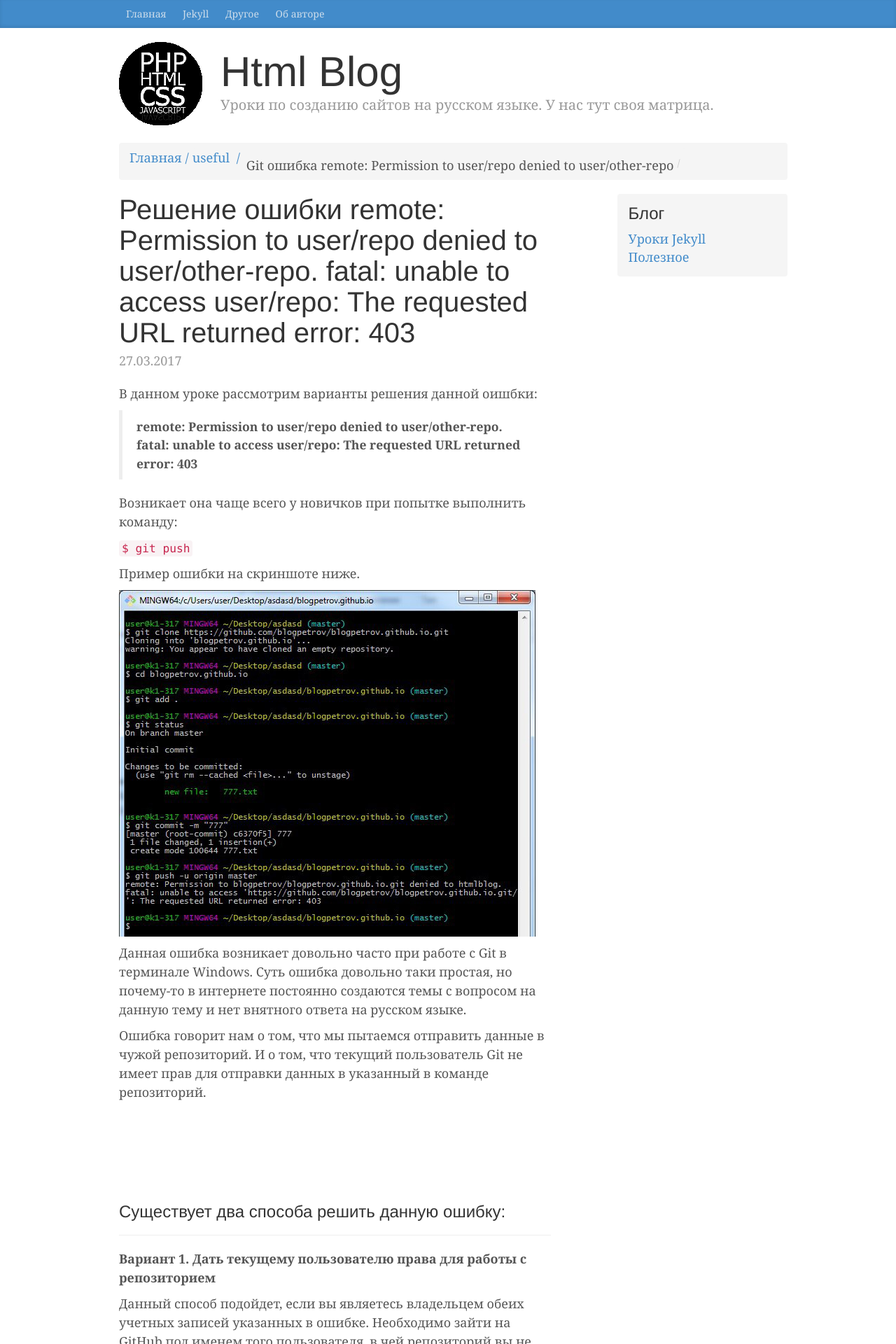
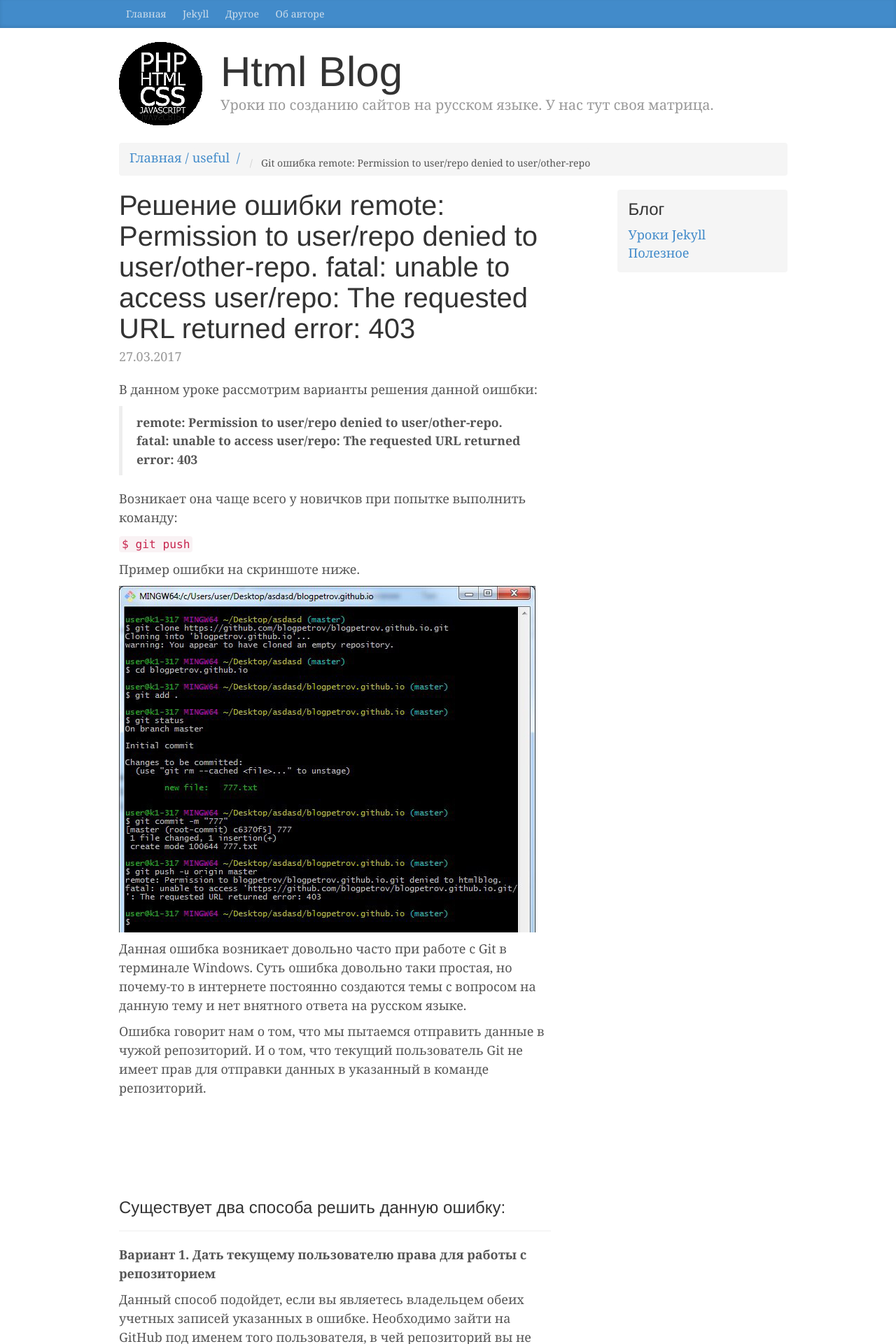
Before and after one commit to htmlblog/htmlblog.github.io, a Jekyll site: the page built from _posts/2017-03-27-permission-to-denied-to-git-error-403.md, in a window 1280 px wide. Shown: the top 1920 px of the page at 70% size. Built offline with Jekyll 4.4.1, drawn with Linux system fonts in a browser that asks for light colours; comment, search, counter and statistics services are not loaded.

Commit message:
Update nav-breadcrumbs.html

```diff
--- a/_includes/nav-breadcrumbs.html
+++ b/_includes/nav-breadcrumbs.html
@@ -36,7 +36,7 @@
        {% endfor %}
 
         <li itemprop="itemListElement" itemscope itemtype="http://schema.org/ListItem">
-             <span class="breadcrumb-item" itemprop="name">{{ page.title }}</span>
+             <span itemprop="name">{{ page.title }}</span>
         </li>
 
     </ol>
```
